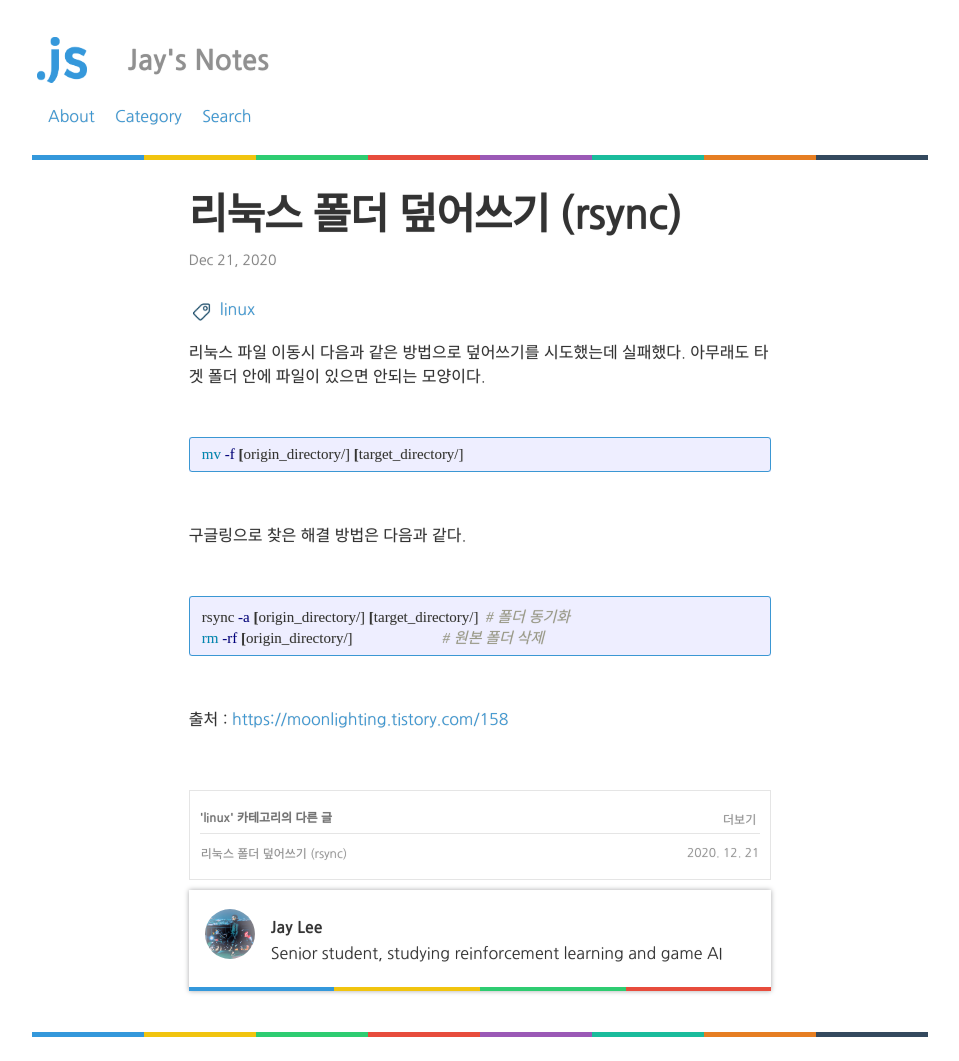
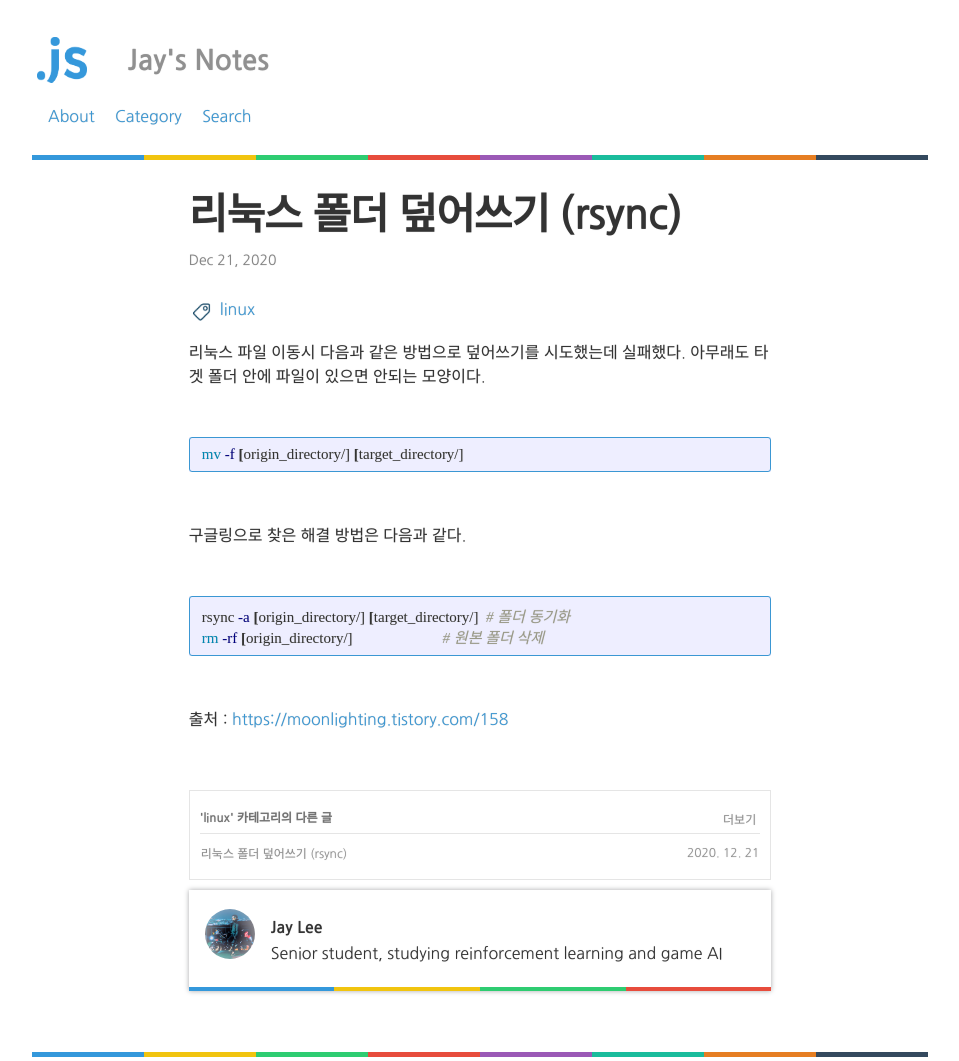
Before and after one commit to Clarit7/clarit7.github.io, a Jekyll site: the page built from _posts/2020-12-21-linux_file_move.md, in a window 1280 px wide. Shown: the whole page, without its empty margins (160-1119 px from the left). Built offline with Jekyll 4.4.1, drawn with Linux system fonts in a browser that asks for light colours; some web fonts are replaced; comment, search, counter and statistics services are not loaded.

Commit message:
Update post.html

```diff
--- a/_layouts/post.html
+++ b/_layouts/post.html
@@ -43,8 +43,7 @@
       </tbody>
     </table>
   </div>
-  <div>
-    {% include author.html %}
-    {% if site.disqus-shortname %}{% include disqus.html %}{% endif %}
-</div>
 </article>
+{% include author.html %}
+{% if site.disqus-shortname %}{% include disqus.html %}{% endif %}
+<a>&nbsp;</a>
```
